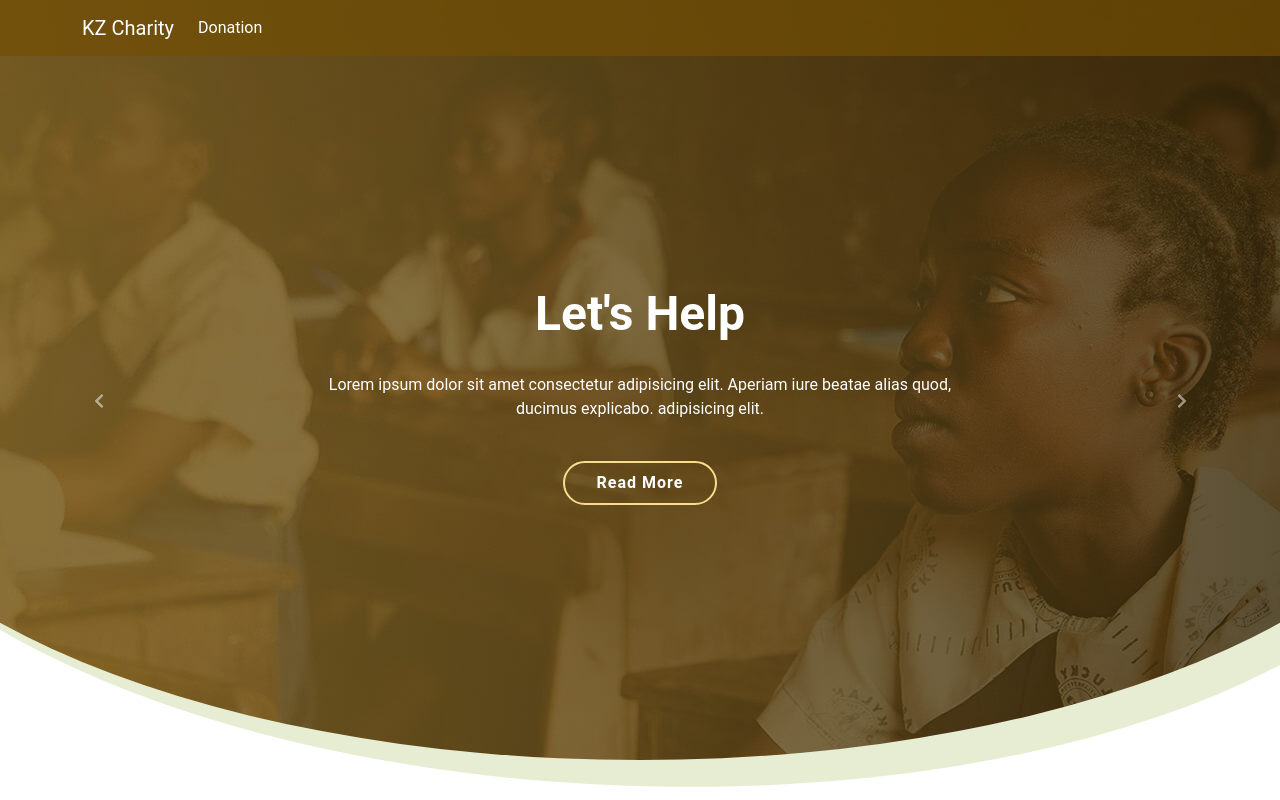
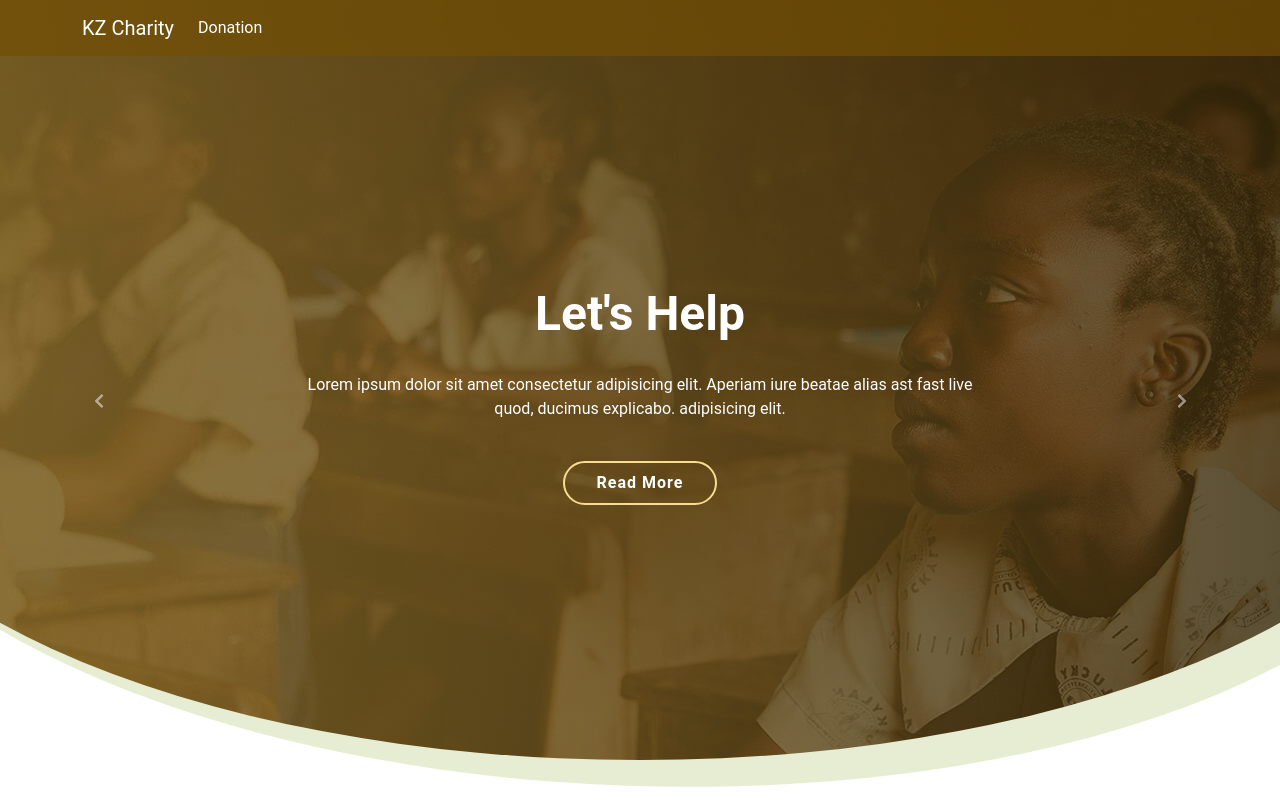
Before and after one commit to zeredogo/krypto-zone-charity, a React (Create React App) app: page / in a window 1280 px wide. Shown: the top 800 px of the page. Built offline with nearby package versions, Linux system fonts and the light colour scheme.

Commit message:
changes made

```diff
--- a/src/component/Hero.jsx
+++ b/src/component/Hero.jsx
@@ -16,7 +16,7 @@ const Hero = () => {
             </h2>
             <p className="animate__animated animate__fadeInUp">
               Lorem ipsum dolor sit amet consectetur adipisicing elit.
-              Aperiam iure beatae alias quod, ducimus explicabo.
+              Aperiam iure beatae alias ast fast live quod, ducimus explicabo.
               adipisicing elit.
             </p>
             <a href="#" className="btn hero-btn animate__animated
```
